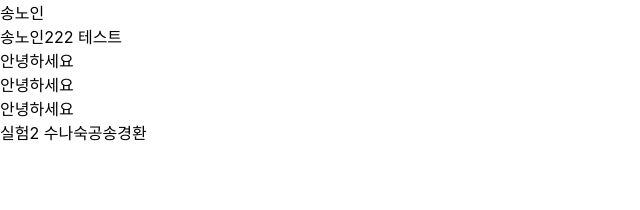
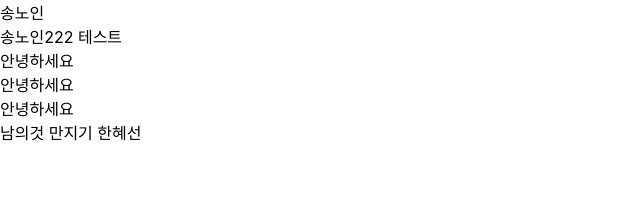
Before and after one commit to SongNoin/lab, a Next.js app in the folder testproject/: page /song in a window 1280 px wide. Shown: the top 210 px of the page, without its empty margins (0-640 px from the left). Built offline with nearby package versions, Linux system fonts and the light colour scheme.

Commit message:
다른사람폴더건들기

```diff
--- a/testproject/pages/han/index.js
+++ b/testproject/pages/han/index.js
@@ -8,6 +8,7 @@ export default function HanPage() {
       <div>오케이~</div>
       <div>오케ㄹ넘ㅇ러니;머이~</div>
       <div>실험2 수나숙공 한혜선</div>
+      <div>그냥해봄 선</div>
     </>
   );
 }
--- a/testproject/pages/song/index.js
+++ b/testproject/pages/song/index.js
@@ -6,7 +6,7 @@ export default function SongPage() {
       <div>안녕하세요</div>
       <div>안녕하세요</div>
       <div>안녕하세요</div>
-      <div>실험2 수나숙공송경환</div>
+      <div>남의것 만지기 한혜선</div>
     </>
   );
 }
```
